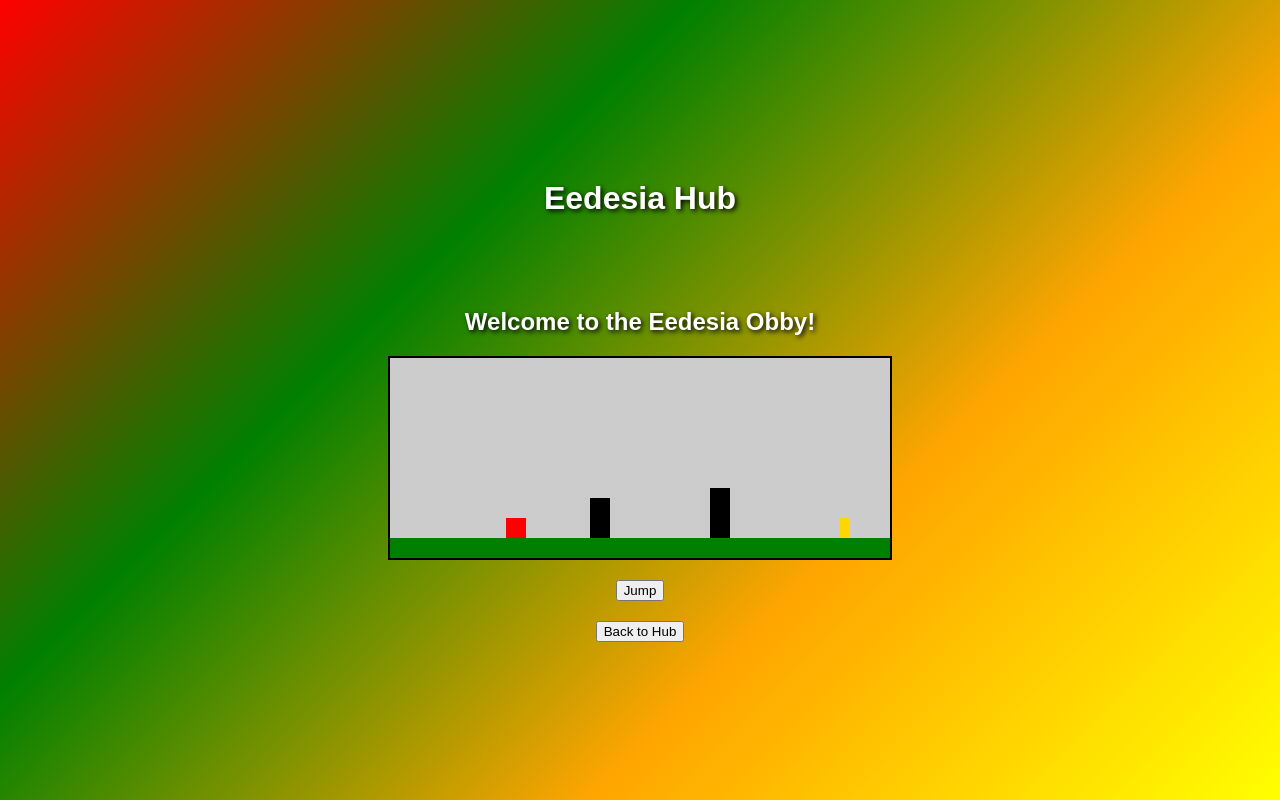
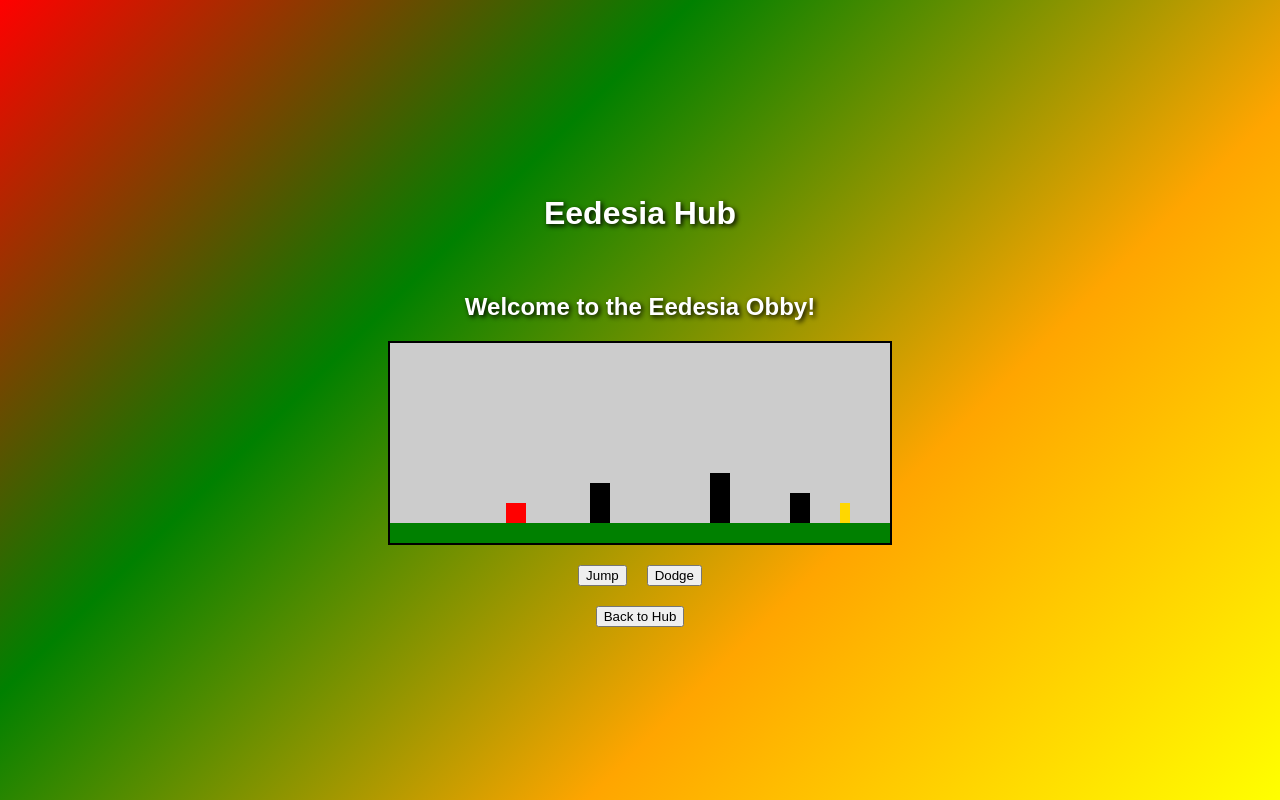
Before and after one commit to NoobYThtml/EedesiaBlox, a plain HTML site: page index.html in a window 1280 px wide. Both pictures are taken after a click on the element "Obby". Drawn offline with Linux system fonts and the light colour scheme.

Commit message:
index.html

```diff
--- a/index.html
+++ b/index.html
@@ -11,8 +11,10 @@ h1,h2 {text-shadow:2px 2px 5px black;}
 .button {padding:20px 40px; border-radius:12px; cursor:pointer; font-weight:bold; text-align:center; box-shadow:2px 2px 5px black; transition: transform 0.2s; user-select:none;}
 .button:hover {transform:scale(1.1);}
 .red{background:red;} .green{background:green;} .orange{background:orange;} .yellow{background:yellow;}
-#obby {display:none; text-align:center; margin-top:50px;}
+#obby {display:none; text-align:center; margin-top:20px;}
 #gameCanvas {border:2px solid black; background:#ccc; display:block; margin:20px auto;}
+#message {margin-top:10px; font-weight:bold; color:white; text-shadow:1px 1px 2px black;}
+.mobileControls {display:flex; gap:20px; justify-content:center; margin-top:10px;}
 </style>
 </head>
 <body>
@@ -28,8 +30,10 @@ h1,h2 {text-shadow:2px 2px 5px black;}
 <div id="obby">
   <h2>Welcome to the Eedesia Obby!</h2>
   <canvas id="gameCanvas" width="500" height="200"></canvas>
-  <div>
+  <div id="message"></div>
+  <div class="mobileControls">
     <button onclick="jump()">Jump</button>
+    <button onclick="dodge()">Dodge</button>
   </div>
   <div style="margin-top:20px;">
     <button onclick="backToHub()">Back to Hub</button>
@@ -40,15 +44,14 @@ h1,h2 {text-shadow:2px 2px 5px black;}
 // Mobile detection
 if(/Mobi|Android/i.test(navigator.userAgent)){
   let note=document.createElement('p');
-  note.textContent="You are on mobile! Buttons are optimized for touch.";
+  note.textContent="You are on mobile! Use the on-screen buttons.";
   note.style.fontSize="1.2em"; note.style.marginTop="20px";
   document.body.insertBefore(note, document.querySelector('.buttons'));
 }
 
 // Music toggle
 let audio = new Audio('winds-of-fjords.mp3');
-audio.loop = true;
-let musicOn = false;
+audio.loop = true; let musicOn = false;
 function toggleMusic(){
   if(musicOn){ audio.pause(); musicOn=false; document.getElementById('musicBtn').textContent="Music: Off"; }
   else { audio.play(); musicOn=true; document.getElementById('musicBtn').textContent="Music: On"; }
@@ -59,11 +62,12 @@ function showObby(){document.getElementById('menu').style.display='none'; docume
 function backToHub(){document.getElementById('obby').style.display='none'; document.getElementById('menu').style.display='flex';}
 
 // Obby logic
-let canvas, ctx, player, gravity=0.5, obstacles=[], finishX=450;
+let canvas, ctx, player, gravity=0.5, obstacles=[], finishX=450, messageTimeout;
 function startGame(){
   canvas=document.getElementById('gameCanvas'); ctx=canvas.getContext('2d');
   player={x:50,y:150,w:20,h:20,vy:0};
-  obstacles=[{x:200,w:20,h:40},{x:320,w:20,h:50}];
+  obstacles=[{x:200,w:20,h:40},{x:320,w:20,h:50},{x:400,w:20,h:30}];
+  document.getElementById('message').textContent="";
   requestAnimationFrame(updateGame);
 }
 function updateGame(){
@@ -79,9 +83,8 @@ function updateGame(){
   ctx.fillStyle='black';
   for(let obs of obstacles){
     ctx.fillRect(obs.x,180-obs.h,obs.w,obs.h);
-    // collision
     if(player.x < obs.x+obs.w && player.x+player.w > obs.x && player.y+player.h > 180-obs.h){
-      alert('You hit an obstacle! Restarting...');
+      showMessage('You hit an obstacle! Restarting...');
       startGame();
       return;
     }
@@ -91,16 +94,29 @@ function updateGame(){
   ctx.fillStyle='gold';
   ctx.fillRect(finishX,160,10,20);
   if(player.x+player.w >= finishX){
-    alert('You finished the Obby! Congrats!');
-    backToHub();
+    showMessage('You finished the Obby! Congrats!');
+    setTimeout(backToHub, 1000);
     return;
   }
 
-  // move player forward slowly
+  // move player forward
   player.x+=2;
   requestAnimationFrame(updateGame);
 }
+
 function jump(){ if(player.y>=160) player.vy=-10; }
+function dodge(){
+  // dodge moves player slightly forward to skip small obstacles
+  player.x+=20;
+  showMessage('You dodged!');
+}
+
+function showMessage(msg){
+  const m = document.getElementById('message');
+  m.textContent=msg;
+  clearTimeout(messageTimeout);
+  messageTimeout=setTimeout(()=>{m.textContent='';},1000);
+}
 </script>
 </body>
 </html>
```
